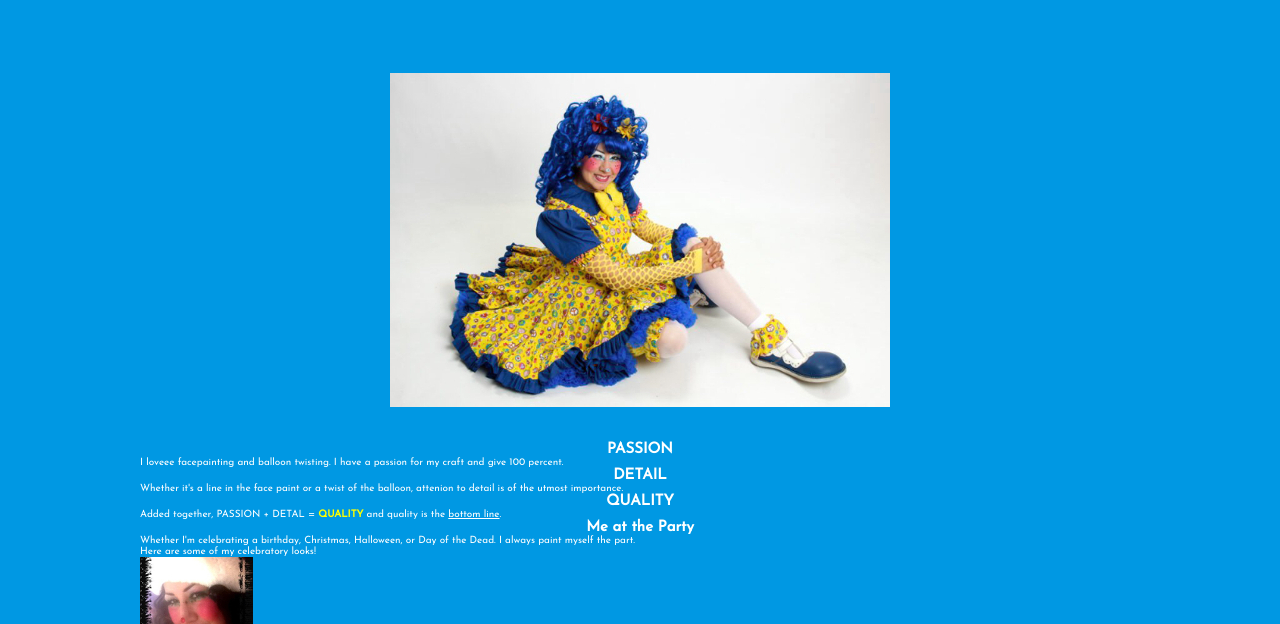
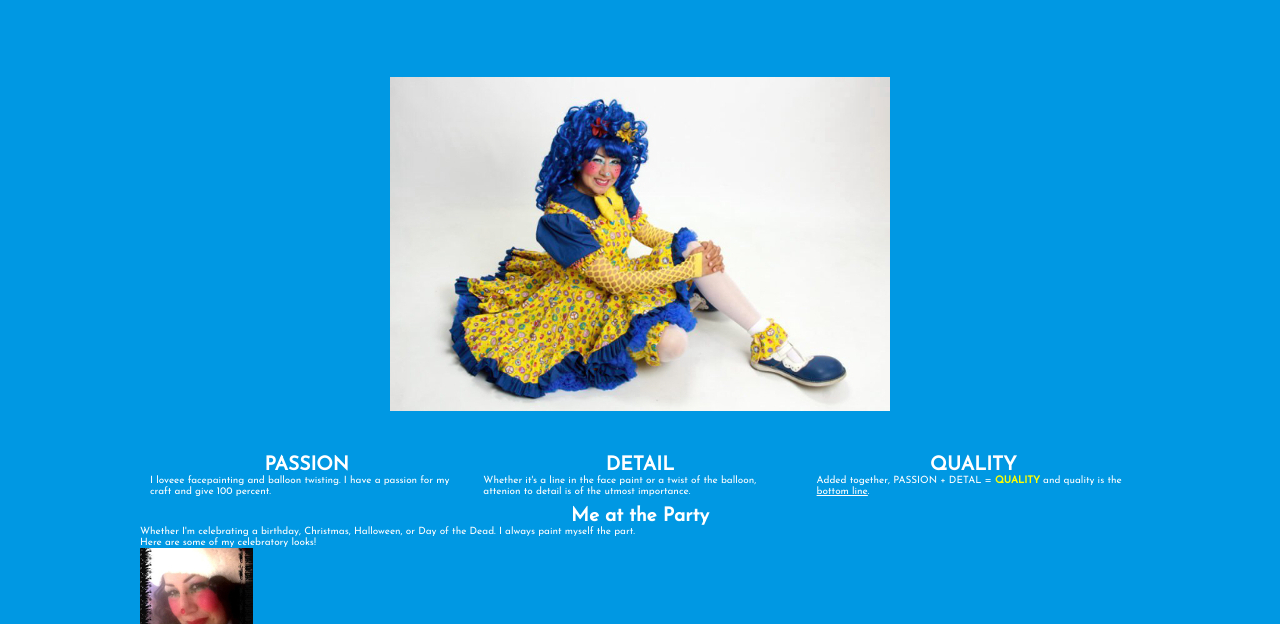
Before and after one commit to Rauld1/thebluetifullife.com, a plain HTML site: page index.html in a window 1280 px wide. Shown: the part 176-800 px from the top of the page. Drawn offline with nearby package versions, Linux system fonts and the light colour scheme; files that its build step writes are made by us from their sources; a script that the page names is missing.

Commit message:
Makes columns for floated text.

```diff
--- a/css/bluestyle.css
+++ b/css/bluestyle.css
@@ -39,12 +39,22 @@ h1 span {
 
 h2 {
     text-align: center;
+    font-size: 1.2rem;
 }
 
-.headshot p{
+#headshot p{
     text-align: center;
     padding: 5rem 0 2rem 0;
 }
+
+.column-3 {
+    box-sizing: border-box;
+    width: 33.33%;
+    float: left;
+    padding: 10px;
+}
+
+
 
 .group:after {
   content: "";
--- a/index.html
+++ b/index.html
@@ -31,23 +31,23 @@
                 <h2>Face Painting and Balloon Art in San Diego, CA</h2>
 
             </header>
-            <div class="headshot">
+            <div id="headshot">
                 <p><img id="mnimg" src="images/me/blue4.jpg" alt="Picture of Bluetiful the Clown"></p>
             </div> <!--end main headshot div -->
-            <div class="clear spacer_div dark_blue">
-                <div class="column">
+            <section id="blurbs">
+                <div class="column-3">
                     <h2> PASSION </h2>
                     <p>I loveee facepainting and balloon twisting.  I have a passion for my craft and give 100 percent.</p>
                 </div>
-                <div class="column">
+                <div class="column-3">
                     <h2> DETAIL</h2>
                     <p> Whether it's a line in the face paint or a twist of the balloon, attenion to detail is of the utmost importance.</p>
                 </div>
-                <div class="column">
+                <div class="column-3">
                     <h2>  QUALITY</h2>
                     <p>Added together, PASSION + DETAL = <strong style="color:yellow">QUALITY</strong> and quality is the <span style="text-decoration:underline">bottom line</span>.</p>
                 </div>
-            </div>
+            </section> <!--end blurbs section-->
             <section>
                 <h2 > Me at the Party</h2>
                 <p> Whether I'm celebrating a birthday, Christmas, Halloween, or Day of the Dead.  I always paint myself the part.</p>
```
